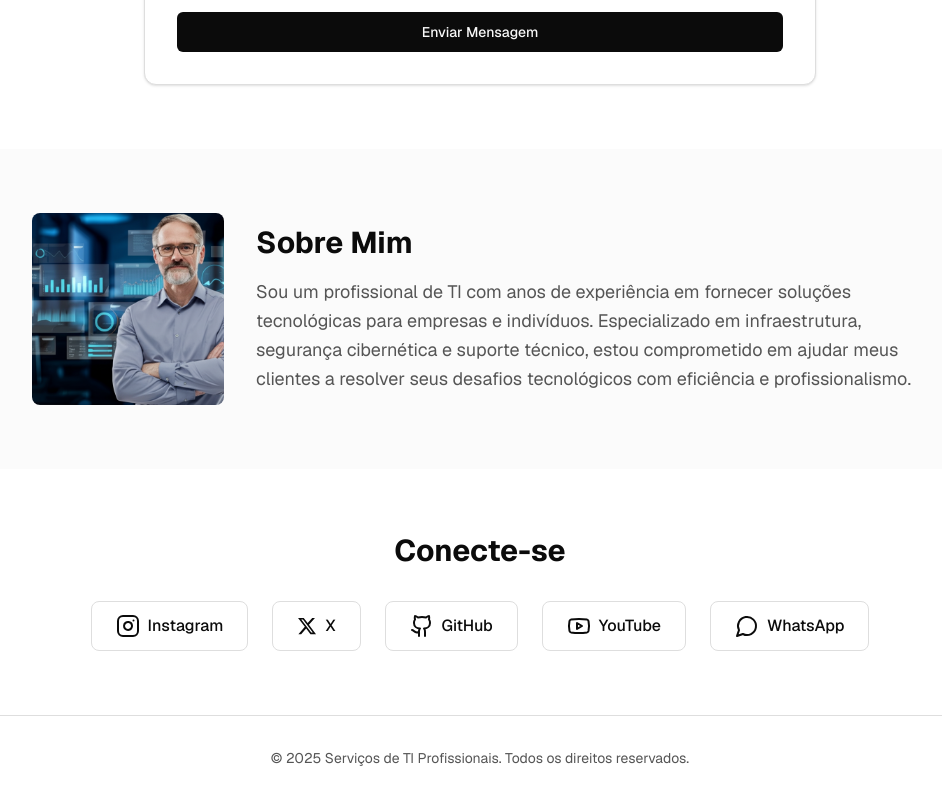
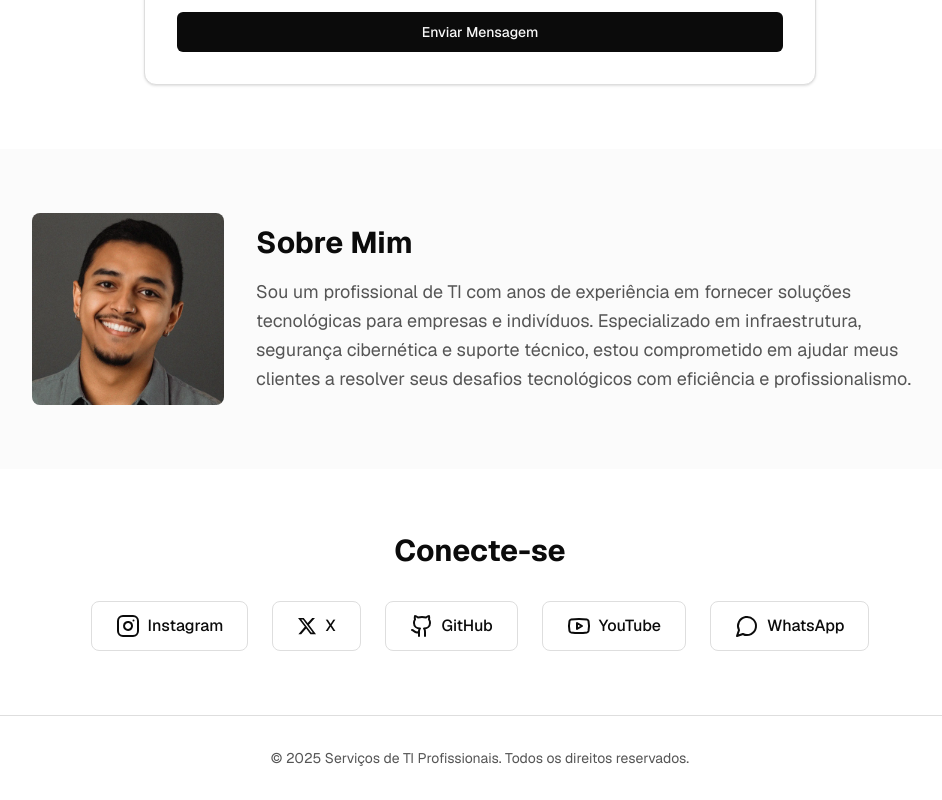
Before and after one commit to richard-wollyce/richard-wollyce-website, a Next.js app: page / in a window 1280 px wide. Shown: the part 1738-2538 px from the top of the page, without its empty margins (160-1102 px from the left). Built offline with nearby package versions, Linux system fonts and the light colour scheme.

Commit message:
Replace profile image with new image format

```diff
--- a/app/page.tsx
+++ b/app/page.tsx
@@ -299,7 +299,7 @@ export default function ITServicesPage() {
         <div className="container mx-auto max-w-4xl">
           <div className="flex flex-col md:flex-row gap-8 items-center">
             <div className="flex-shrink-0">
-              <img src="/it-consultant-portrait.png" alt="Profile" className="rounded-lg w-48 h-48 object-cover" />
+              <img src="/rwpfp.webp" alt="Profile" className="rounded-lg w-48 h-48 object-cover" />
             </div>
             <div>
               <h2 className="text-3xl font-bold mb-4">{t.bioTitle}</h2>
```
